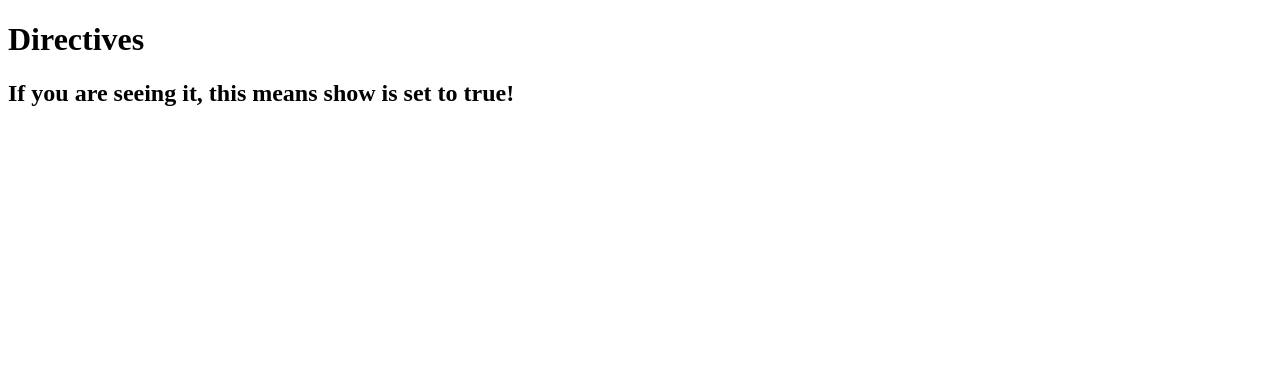
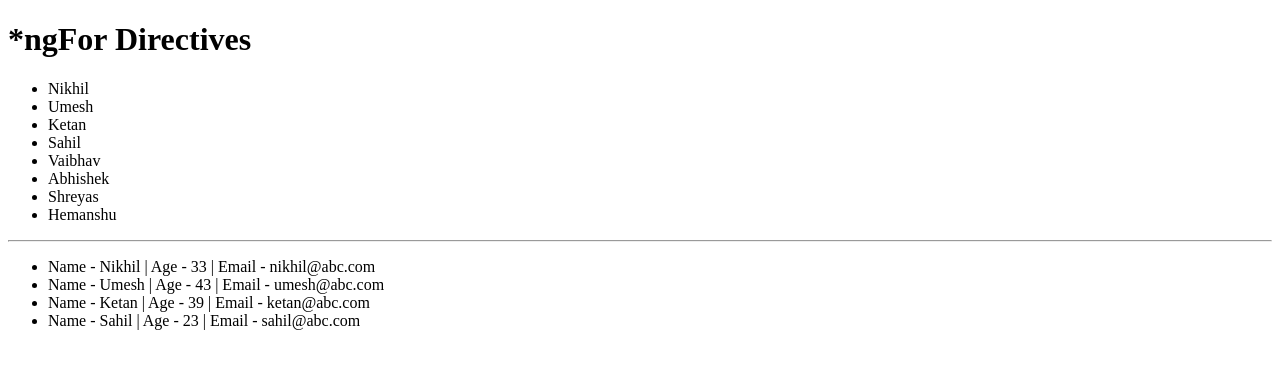
Before and after one commit to chavannikhil802/angular-19-tutorial, an Angular app: page / in a window 1280 px wide. Shown: the top 368 px of the page. Built offline with nearby package versions, Linux system fonts and the light colour scheme.

Commit message:
Completed Chapter 28 - ngFor

```diff
--- a/src/app/app.component.html
+++ b/src/app/app.component.html
@@ -1,5 +1,9 @@
+<!-- CHAPTER 28 -->
+<app-chp-28></app-chp-28>
+<!-- END OF CHAPTER 28  -->
+
 <!-- CHAPTER 27 -->
-<app-chp-27></app-chp-27>
+<!-- <app-chp-27></app-chp-27> -->
 <!-- END OF CHAPTER 27  -->
 
 <!-- CHAPTER 26 -->
--- a/src/app/app.component.ts
+++ b/src/app/app.component.ts
@@ -19,7 +19,8 @@ import { Component } from '@angular/core';
 // import { Chp24Component } from './chapters/chp-24/chp-24.component';
 // import { Chp25Component } from './chapters/chp-25/chp-25.component';
 // import { Chp26Component } from './chapters/chp-26/chp-26.component';
-import { Chp27Component } from './chapters/chp-27/chp-27.component';
+// import { Chp27Component } from './chapters/chp-27/chp-27.component';
+import { Chp28Component } from './chapters/chp-28/chp-28.component';
 
 @Component({
   selector: 'app-root',
@@ -45,7 +46,8 @@ import { Chp27Component } from './chapters/chp-27/chp-27.component';
     // Chp24Component
     // Chp25Component
     // Chp26Component
-    Chp27Component
+    // Chp27Component
+    Chp28Component
   ],
   templateUrl: './app.component.html',
   styleUrl: './app.component.css'
--- /dev/null
+++ b/src/app/chapters/chp-28/chp-28.component.html
@@ -0,0 +1,15 @@
+<h1>*ngFor Directives</h1>
+
+<ul>
+    <li *ngFor="let student of students">
+        {{student}}
+    </li>
+</ul>
+
+<hr>
+
+<ul>
+    <li *ngFor="let student of studentsData">
+        Name - {{student.name}} | Age - {{student.age}} | Email - {{student.email}}
+    </li>
+</ul>
--- /dev/null
+++ b/src/app/chapters/chp-28/chp-28.component.ts
@@ -0,0 +1,38 @@
+import { NgFor } from '@angular/common';
+import { Component } from '@angular/core';
+
+@Component({
+  selector: 'app-chp-28',
+  imports: [
+    NgFor
+  ],
+  templateUrl: './chp-28.component.html',
+  styleUrl: './chp-28.component.css'
+})
+export class Chp28Component {
+
+  students = ["Nikhil", "Umesh", "Ketan", "Sahil", "Vaibhav", "Abhishek", "Shreyas", "Hemanshu"]
+
+  studentsData = [
+    {
+      name: "Nikhil",
+      age: 33,
+      email: "nikhil@abc.com"
+    },
+    {
+      name: "Umesh",
+      age: 43,
+      email: "umesh@abc.com"
+    },
+    {
+      name: "Ketan",
+      age: 39,
+      email: "ketan@abc.com"
+    },
+    {
+      name: "Sahil",
+      age: 23,
+      email: "sahil@abc.com"
+    },
+  ]
+}
```
Also changed, not shown: src/app/chapters/chp-28/chp-28.component.css (added), 1 other file (tests, documents, lock files or other folders).
